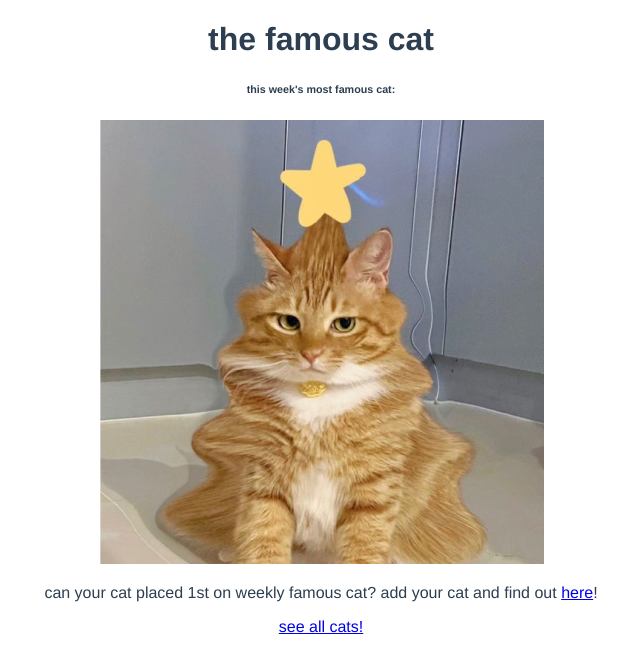
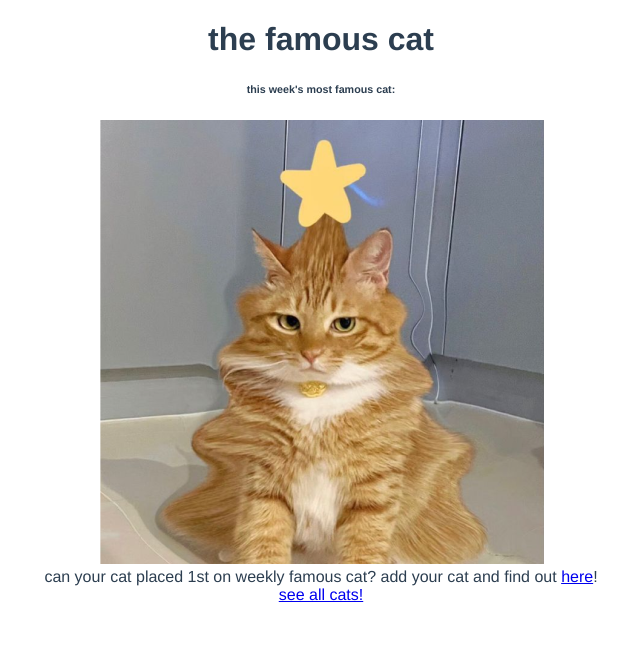
Before and after one commit to shaniashn/the-famous-cat, a Vue app: page / in a window 1280 px wide. Shown: the top 672 px of the page, without its empty margins (319-959 px from the left). Built offline with nearby package versions, Linux system fonts and the light colour scheme.

Commit message:
style(ui): add global styling

```diff
--- a/src/App.vue
+++ b/src/App.vue
@@ -9,6 +9,10 @@ export default {
 </script>
 
 <style>
+/* colors
+898989 gray line
+*/
+
 #app {
   font-family: Avenir, Helvetica, Arial, sans-serif;
   -webkit-font-smoothing: antialiased;
@@ -32,4 +36,8 @@ ul {
 li {
   list-style: none;
 }
+
+p {
+  margin: 0;
+}
 </style>
```
